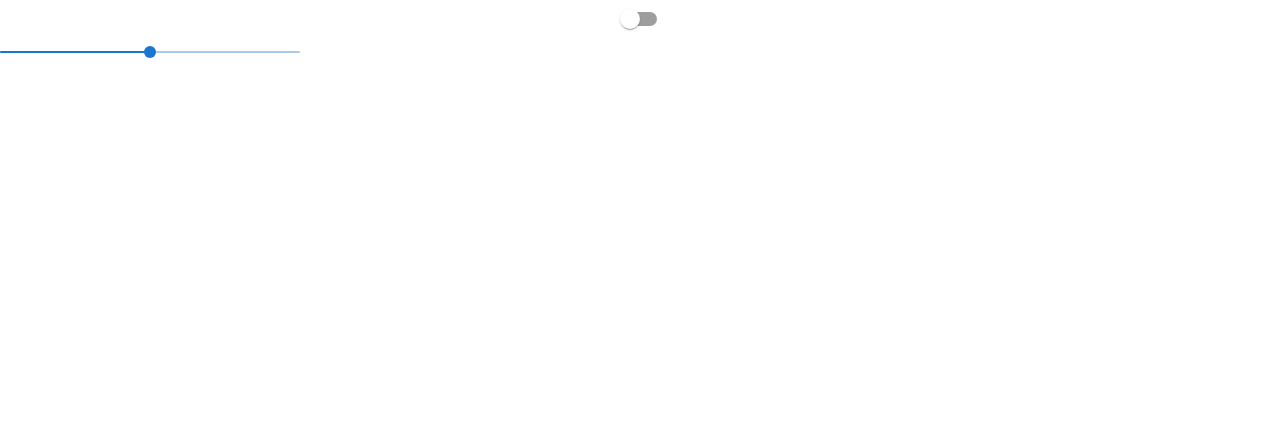
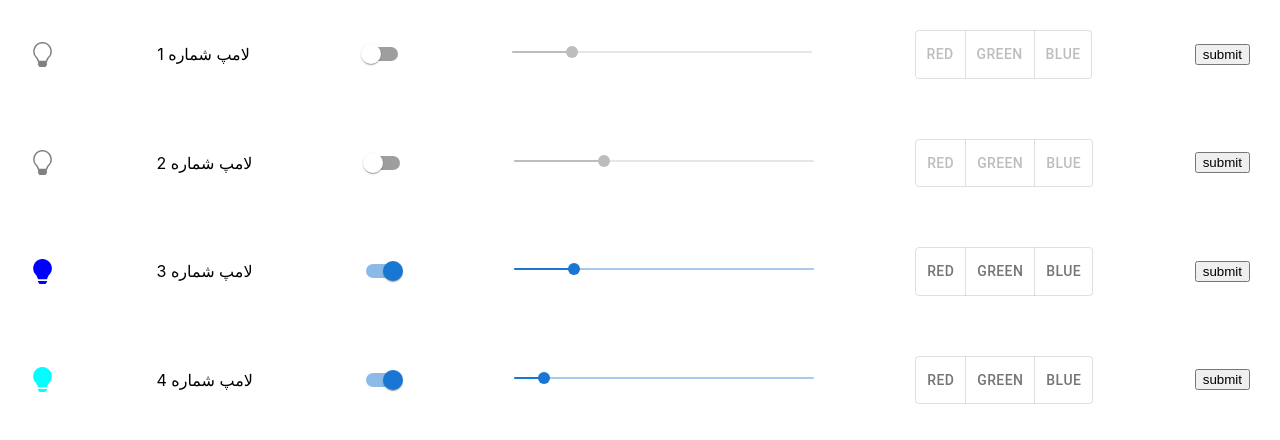
Before and after one commit to mohammadmhdz/traffic, a React (Create React App) app: page / in a window 1280 px wide. Shown: the top 440 px of the page. Built offline with nearby package versions, Linux system fonts and the light colour scheme.

Commit message:
myDesign

```diff
--- a/package.json
+++ b/package.json
@@ -11,6 +11,7 @@
     "@testing-library/user-event": "^13.5.0",
     "react": "^18.2.0",
     "react-dom": "^18.2.0",
+    "react-icons": "^4.10.1",
     "react-scripts": "5.0.1",
     "web-vitals": "^2.1.4"
   },
--- a/src/components/section_1.jsx
+++ b/src/components/section_1.jsx
@@ -1,39 +1,143 @@
+import React from "react";
 import Switch from "@mui/material/Switch";
 import { useState } from "react";
 import Box from "@mui/material/Box";
 import Slider from "@mui/material/Slider";
+import "./section_1.style.css";
+import { BsLightbulb } from "react-icons/bs";
+import { BsLightbulbFill } from "react-icons/bs";
+import ToggleButton from "@mui/material/ToggleButton";
+import ToggleButtonGroup from "@mui/material/ToggleButtonGroup";
 
 export const Section_1 = () => {
-  const [checked, setChecked] = useState(false);
-  const [value, setValue] = useState(50);
+  const [checked, setChecked] = useState([
+    {
+      ip: 1,
+      color: "#f00",
+      state: false,
+      lightness: 20,
+      alignment: "green",
+    },
+    {
+      ip: 2,
+      color: "#0f0",
+      state: false,
+      lightness: 30,
+      alignment: "blue",
+    },
+    {
+      ip: 3,
+      color: "#00f",
+      state: true,
+      lightness: 20,
+      alignment: "red",
+    },
+    {
+      ip: 4,
+      color: "#0ff",
+      state: true,
+      lightness: 10,
+      alignment: "red",
+    },
+  ]);
 
-  const handleChange = () => {
-    setChecked(!checked);
+  const sendApi = (id) => {
+    console.log(checked[id - 1]);
+  };
+  const handleChange_color = (id, newAlignment) => {
+    console.log(id, newAlignment);
+    const updateItems = checked.map((items) => {
+      // console.log(items);
+
+      if (id === items.ip) {
+        console.log(items);
+        return { ...items, alignment: newAlignment, color: newAlignment };
+      }
+      return items;
+    });
+    setChecked(updateItems);
+  };
+
+  const handleChange = (id, newState) => {
+    console.log(newState);
+    const updateItems = checked.map((items) => {
+      if (id === items.ip) {
+        console.log(items);
+        return { ...items, state: !newState };
+      }
+      return items;
+    });
+    setChecked(updateItems);
   };
   const handleChange_slider = (e, val) => {
-    setValue(val);
+    return; // setValue(val);
   };
 
-  console.log(value);
+  // console.log(checked);
   return (
-    <div>
+    <div className="main-container">
+      {checked.map((items, index) => {
+        // console.log(items.state);
+        return (
+          <div className="main-container-details">
+            {items.state ? (
+              <BsLightbulbFill size={25} color={items.color} />
+            ) : (
+              <BsLightbulb size={25} color="gray" />
+            )}
+            <p1>
+              لامپ شماره <span>{items.ip}</span>
+            </p1>
             <Switch
-        checked={checked}
-        onChange={handleChange}
+              value={items.state}
+              onClick={() => handleChange(items.ip, items.state)}
+              checked={items.state}
               inputProps={{ "aria-label": "controlled" }}
             />
-      <Box width={300} backgroundcolor={"red"}>
+            <Box width={300}>
               <Slider
-          value={value}
+                // color="secondary"
+                value={items.lightness}
                 // onChange={handleChange_slider}
                 onChangeCommitted={handleChange_slider}
-          onDragStop={handleChange_slider}
+                // onDragStop={handleChange_slider}
+                disabled={!items.state}
                 size="small"
                 defaultValue={70}
                 aria-label="Small"
                 valueLabelDisplay="auto"
               />
             </Box>
+            <ToggleButtonGroup
+              disabled={!items.state}
+              color="primary"
+              value={items.color}
+              exclusive
+              aria-label="Platform"
+            >
+              <ToggleButton
+                onClick={() => handleChange_color(items.ip, "red")}
+                value="red"
+              >
+                red
+              </ToggleButton>
+              <ToggleButton
+                onClick={() => handleChange_color(items.ip, "green")}
+                value="green"
+              >
+                green
+              </ToggleButton>
+              <ToggleButton
+                onClick={() => handleChange_color(items.ip, "blue")}
+                value="blue"
+              >
+                blue
+              </ToggleButton>
+            </ToggleButtonGroup>
+            <button onClick={() => sendApi(items.ip)}>submit</button>
+          </div>
+        );
+      })}
       {/* <Slider defaultValue={50} aria-label="Default" valueLabelDisplay="auto" /> */}
     </div>
   );
--- /dev/null
+++ b/src/components/section_1.style.css
@@ -0,0 +1,14 @@
+.main-container {
+  display: flex;
+  flex-direction: column;
+}
+.main-container-details {
+  display: flex;
+  justify-content: space-between;
+  align-items: center;
+  /* border: 1px solid black; */
+  /* background-color:  */
+  /* background-color: black; */
+  margin: 20px;
+  padding: 10px;
+}
```
Also changed, not shown: 1 other file (tests, documents, lock files or other folders). Lines whose indentation alone changed are shown as unchanged.
